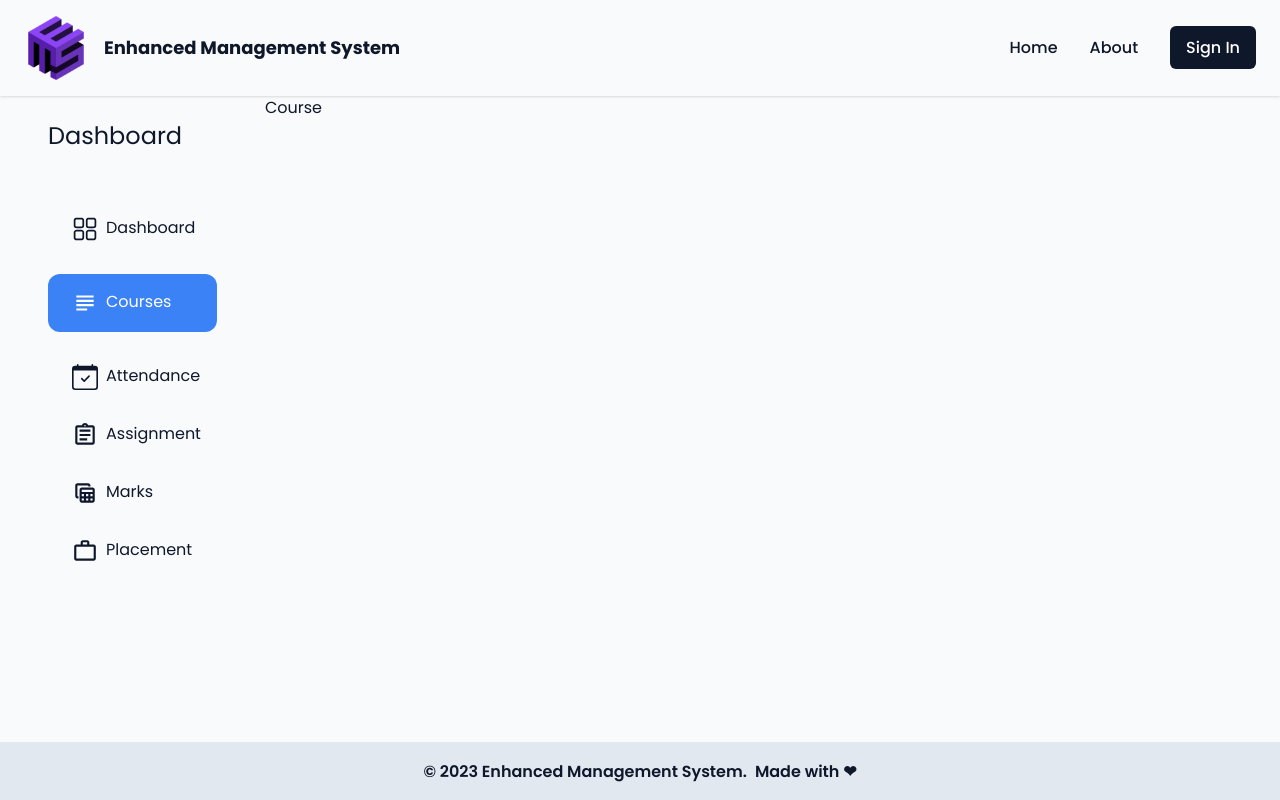
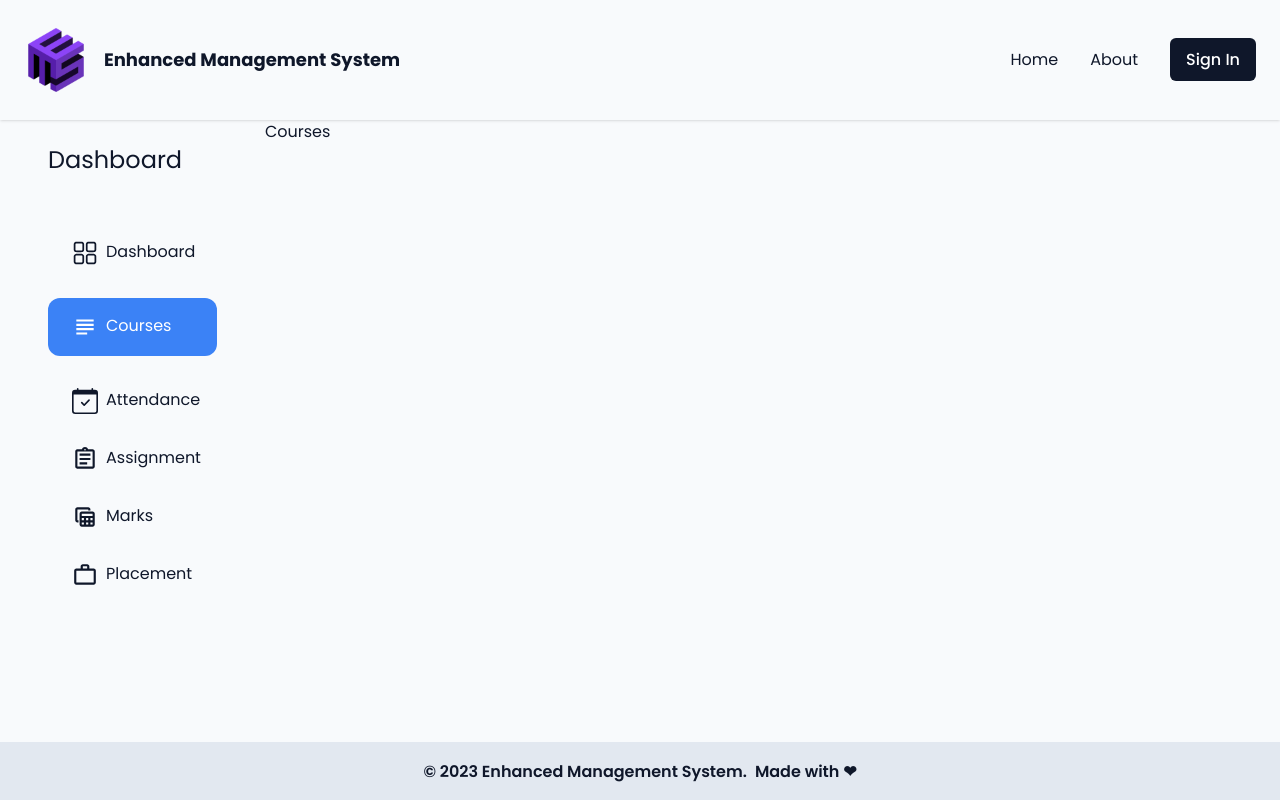
Before and after one commit to vsompura3/ems-web-app, a React (Vite) app: page /dashboard/courses in a window 1280 px wide. Built offline with nearby package versions, Linux system fonts and the light colour scheme.

Commit message:
Header active tag

```diff
--- a/src/components/layout/Header.jsx
+++ b/src/components/layout/Header.jsx
@@ -5,7 +5,9 @@ import { EMSContext } from "../../context/EMSContext";
 import appLogo from "../../assets/ems-logo.png";
 
 const Header = () => {
-  const { pathname } = useLocation();
+  const location = useLocation();
+  const { pathname } = location;
+  const splitLocation = pathname.split("/");
   const { state } = useContext(EMSContext);
   const { userData: user } = state;
   const [status, setStatus] = useState("Sign In");
@@ -30,7 +32,11 @@ const Header = () => {
           <ul className="flex items-center gap-8">
             <li>
               <a
-                className="font-medium text-slate-900 hover:text-slate-900/90 hover:underline"
+                className={
+                  splitLocation[1] === ""
+                    ? "abuttongn-middle my-8 flex flex-row rounded-xl font-semibold text-brand "
+                    : "abuttongn-middle my-8 flex flex-row"
+                }
                 href="/"
               >
                 Home
@@ -38,7 +44,11 @@ const Header = () => {
             </li>
             <li>
               <a
-                className="font-medium text-slate-900 hover:text-slate-900/90 hover:underline"
+                className={
+                  splitLocation[1] === "about"
+                    ? "abuttongn-middle my-8 flex flex-row rounded-xl font-semibold text-brand"
+                    : "abuttongn-middle my-8 flex flex-row"
+                }
                 href="/about"
               >
                 About
--- a/src/pages/Course.jsx
+++ b/src/pages/Course.jsx
@@ -1,3 +1,5 @@
 export default function Course() {
-  return <div>Course</div>;
+  return <div>
+    Courses
+  </div>;
 }
```
